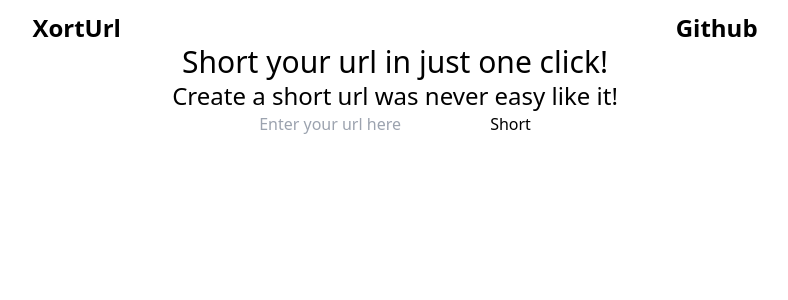
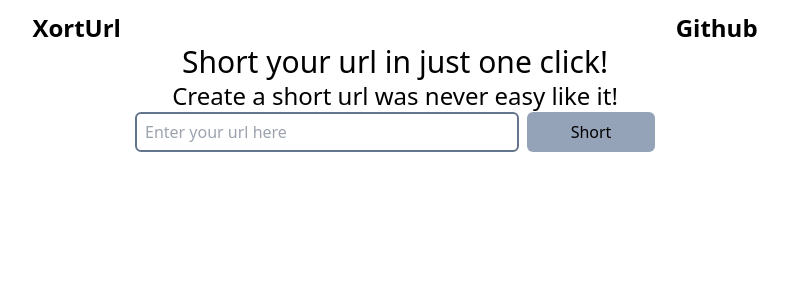
Before and after one commit to jeremiasadriano/xorturl, a React (Vite) app: page / in a window 1280 px wide. Shown: the top 300 px of the page, without its empty margins (245-1033 px from the left). Built offline with nearby package versions, Linux system fonts and the light colour scheme.

Commit message:
feat: add main component

```diff
--- a/src/components/main/Main.tsx
+++ b/src/components/main/Main.tsx
@@ -3,9 +3,13 @@ export default function Main() {
     <main className="flex flex-col items-center">
       <h1 className="text-3xl">Short your url in just one click!</h1>
       <h2 className="text-2xl">Create a short url was never easy like it!</h2>
-      <div>
-        <input type="text" placeholder="Enter your url here" />
-        <button>Short</button>
+      <div className="input-group flex items-center gap-2">
+        <input
+          type="text"
+          placeholder="Enter your url here"
+          className="h-10 w-96 rounded-md border-2 border-slate-500 pl-2 outline-none active:border-slate-900"
+        />
+        <button className="h-10 w-32 rounded-md bg-slate-400">Short</button>
       </div>
     </main>
   );
```
